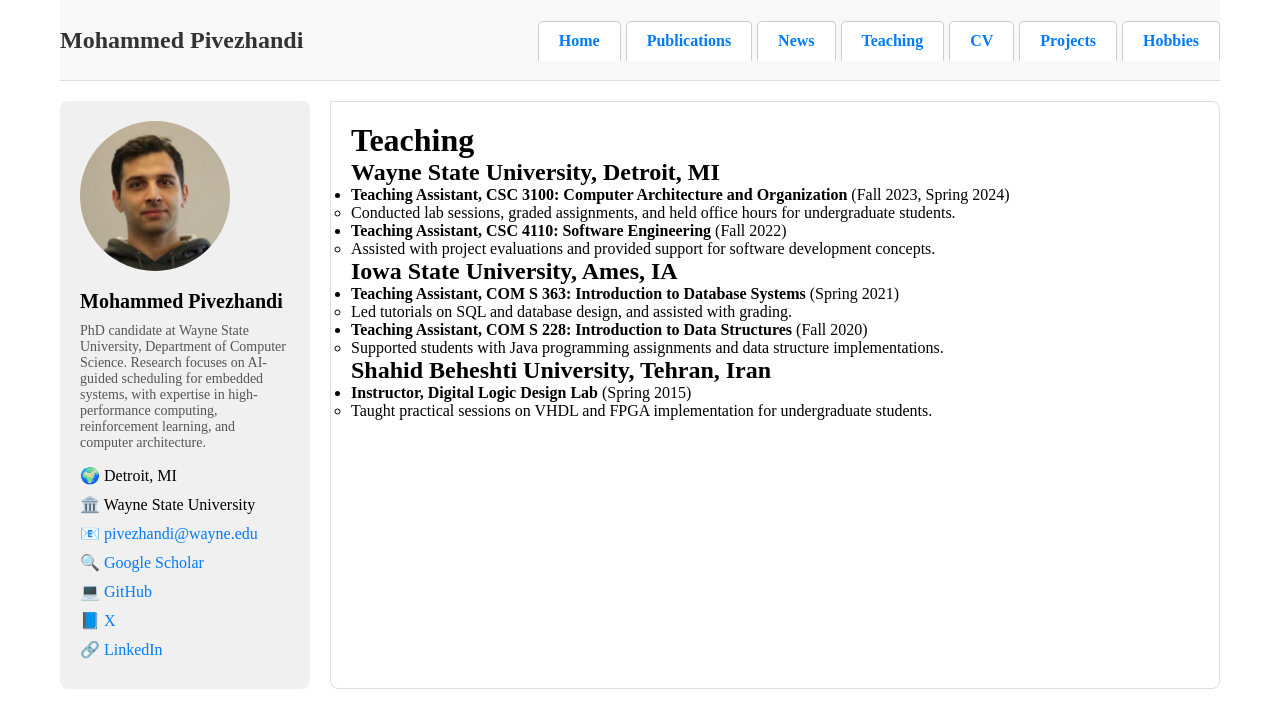
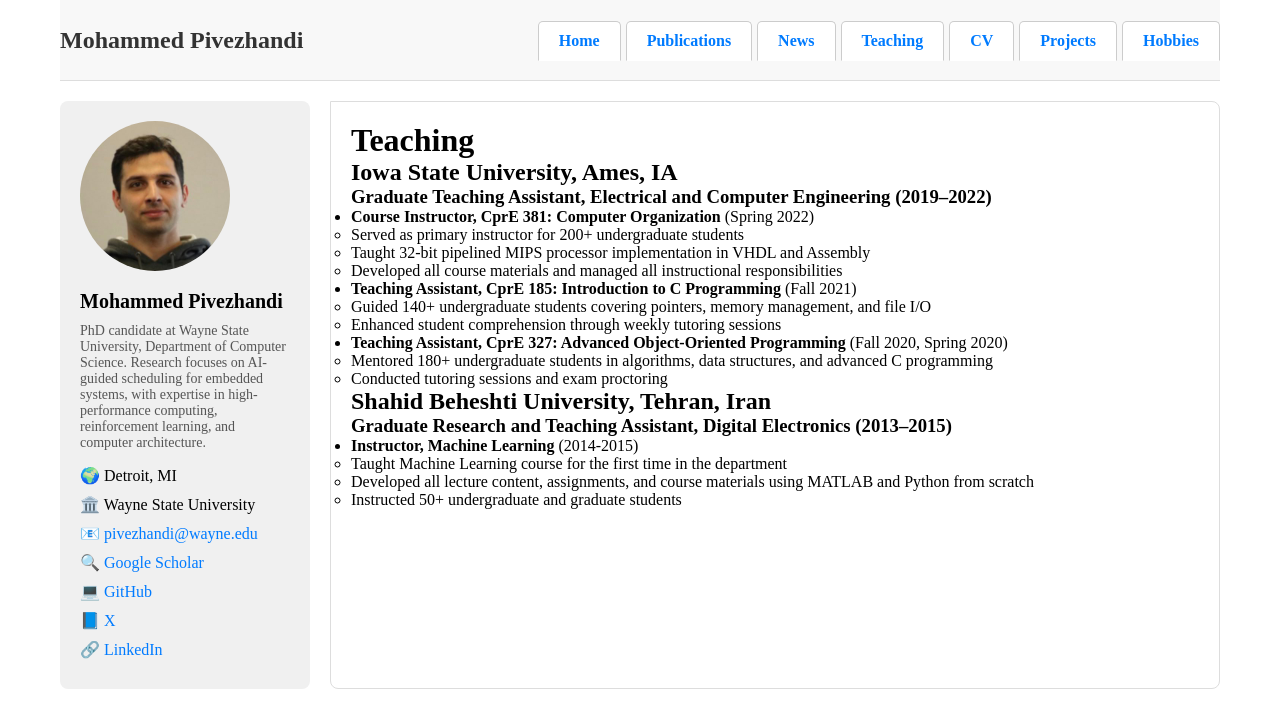
Before and after one commit to pivezhan/pivezhan.github.io, a Jekyll site: the page built from teaching.md, in a window 1280 px wide. Shown: the top 728 px of the page. Built offline with Jekyll 4.4.1, drawn with Linux system fonts in a browser that asks for light colours.

Commit message:
Fix website: remove fabricated teaching data and outdated news
- teaching.md: Replaced all fake teaching experience with real TA/instructor roles from Iowa State and Shahid Beheshti
- news.md: Removed outdated submission mentions, added PhD defense and RTCSA acceptance

🤖 Generated with [Claude Code](https://claude.com/claude-code)

Co-Authored-By: Claude <noreply@anthropic.com>

```diff
--- a/teaching.md
+++ b/teaching.md
@@ -6,20 +6,28 @@ permalink: /teaching
 
 # Teaching
 
-## Wayne State University, Detroit, MI
-- **Teaching Assistant, CSC 3100: Computer Architecture and Organization** (Fall 2023, Spring 2024)
-  - Conducted lab sessions, graded assignments, and held office hours for undergraduate students.
+## Iowa State University, Ames, IA
 
-- **Teaching Assistant, CSC 4110: Software Engineering** (Fall 2022)
-  - Assisted with project evaluations and provided support for software development concepts.
+### Graduate Teaching Assistant, Electrical and Computer Engineering (2019–2022)
 
-## Iowa State University, Ames, IA
-- **Teaching Assistant, COM S 363: Introduction to Database Systems** (Spring 2021)
-  - Led tutorials on SQL and database design, and assisted with grading.
+- **Course Instructor, CprE 381: Computer Organization** (Spring 2022)
+  - Served as primary instructor for 200+ undergraduate students
+  - Taught 32-bit pipelined MIPS processor implementation in VHDL and Assembly
+  - Developed all course materials and managed all instructional responsibilities
 
-- **Teaching Assistant, COM S 228: Introduction to Data Structures** (Fall 2020)
-  - Supported students with Java programming assignments and data structure implementations.
+- **Teaching Assistant, CprE 185: Introduction to C Programming** (Fall 2021)
+  - Guided 140+ undergraduate students covering pointers, memory management, and file I/O
+  - Enhanced student comprehension through weekly tutoring sessions
+
+- **Teaching Assistant, CprE 327: Advanced Object-Oriented Programming** (Fall 2020, Spring 2020)
+  - Mentored 180+ undergraduate students in algorithms, data structures, and advanced C programming
+  - Conducted tutoring sessions and exam proctoring
 
 ## Shahid Beheshti University, Tehran, Iran
-- **Instructor, Digital Logic Design Lab** (Spring 2015)
-  - Taught practical sessions on VHDL and FPGA implementation for undergraduate students.
+
+### Graduate Research and Teaching Assistant, Digital Electronics (2013–2015)
+
+- **Instructor, Machine Learning** (2014-2015)
+  - Taught Machine Learning course for the first time in the department
+  - Developed all lecture content, assignments, and course materials using MATLAB and Python from scratch
+  - Instructed 50+ undergraduate and graduate students
```
Also changed, not shown: news.md (+3 -3 lines).
